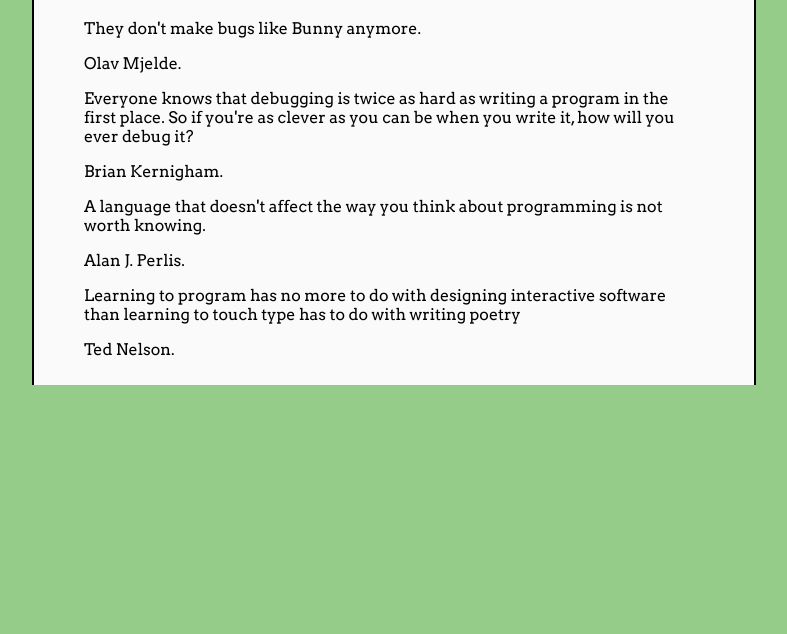
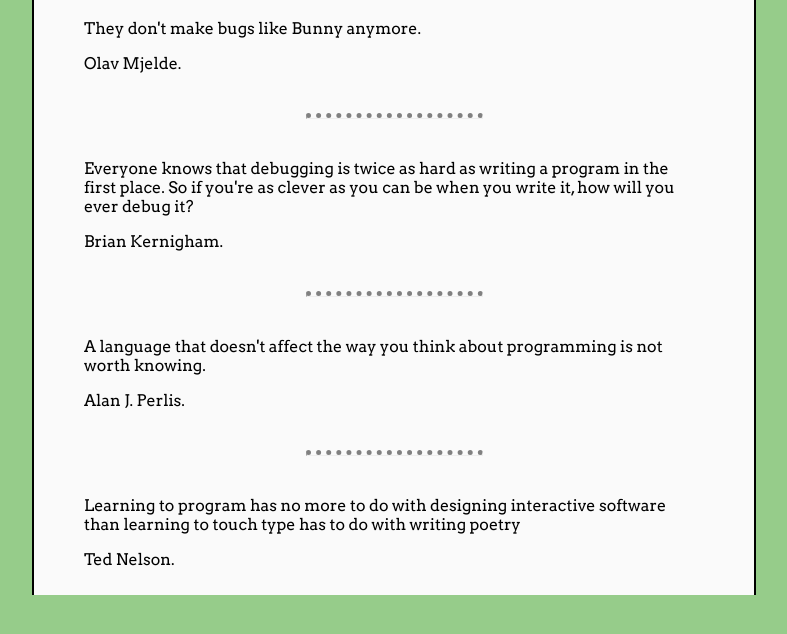
Before and after one commit to OkayDave/git-bisect-example, a plain HTML site: page index.html in a window 1280 px wide. Shown: the part 74-708 px from the top of the page, without its empty margins (246-1033 px from the left). Drawn offline with Linux system fonts and the light colour scheme.

Commit message:
Added <hr> separators

```diff
--- a/assets/application.css
+++ b/assets/application.css
@@ -17,3 +17,10 @@ body {
   background-color: #96cc8a;
   margin-top: 0;
 }
+
+hr {
+  width: 25%;
+  border-top: 5px dotted gray;
+  margin-top: 40px;
+  margin-bottom: 40px;
+}
--- a/index.html
+++ b/index.html
@@ -15,15 +15,21 @@
         <p class='author'>Olav Mjelde.</p>
       </blockquote>
 
+      <hr />
+
       <blockquote cite=https://www.goodreads.com/quotes/tag/programming">
         <p class='quote'>Everyone knows that debugging is twice as hard as writing a program in the first place. So if you're as clever as you can be when you write it, how will you ever debug it?</p>
         <p class='author'>Brian Kernigham.</p>
       </blockquote>
 
+      <hr />
+
       <blockquote cite="http://www.junauza.com/2010/12/top-50-programming-quotes-of-all-time.html">
         <p class='quote'>A language that doesn't affect the way you think about programming is not worth knowing.</p>
         <p class='author'>Alan J. Perlis.</p>
       </blockquote>
+
+      <hr />
 
       <blockquote cite="http://www.junauza.com/2010/12/top-50-programming-quotes-of-all-time.html">
         <p class='quote'>Learning to program has no more to do with designing interactive software than learning to touch type has to do with writing poetry</p>
```
